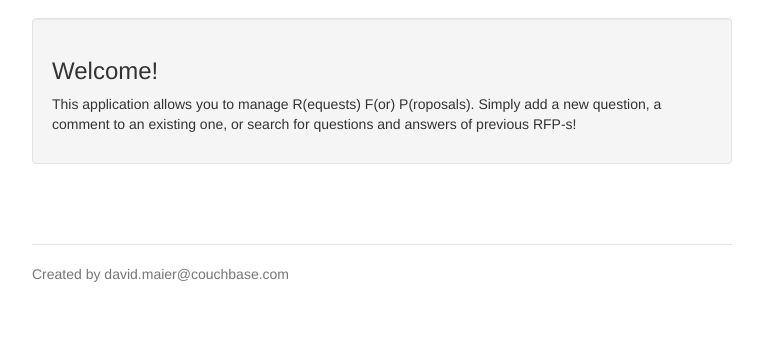
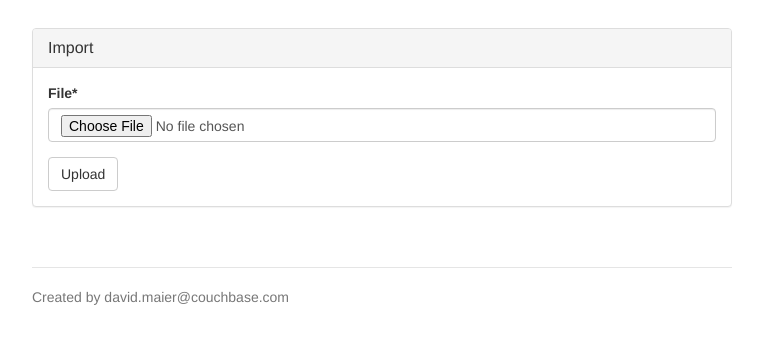
Before and after one commit to dmaier-couchbase/cb-demo-qa, a website: page app/index.html at #/import in a window 1280 px wide. Shown: the part 63-406 px from the top of the page, without its empty margins (258-1021 px from the left). Drawn offline with Linux system fonts and the light colour scheme; some packages are replaced by stand-ins of ours; files that its build step writes are made by us from their sources; files whose address does not match are found by name.

Commit message:
Added import page

```diff
--- a/app/scripts/app.js
+++ b/app/scripts/app.js
@@ -33,6 +33,10 @@ app.config(function($routeProvider) {
         templateUrl : 'views/search.html',
         controller : 'SearchCtrl'
     })
+    .when('/import', {
+       templateUrl : 'views/import.html',
+       controller : 'MainCtrl'
+    })
     .otherwise({
         redirectTo: '/'
     });
--- /dev/null
+++ b/app/views/import.html
@@ -0,0 +1,25 @@
+<div ng-include="'views/header.html'"/>
+
+<div class = "row marketing">
+
+    <!-- TODO: Add it later: <div ng-include="'views/msg.html'"/> -->
+
+    <div class="panel panel-default">
+        <div class="panel-heading">
+            <h4 class="panel-title">
+                Import
+            </h4>
+        </div>
+        <div class="panel-body">
+            <form id="upload" role="form">
+                <div class="form-group">
+                    <label for="inputFile">File*</label>
+                    <input id="inputFile" ng-model="inputFile" type="file" class="form-control"/>
+                </div>
+                <button id="buttonUpload" class="btn btn-default" ng-click="">Upload</button>
+            </form>
+        </div>
+    </div>
+</div>
+
+<div ng-include="'views/footer.html'"/>
```
Also changed, not shown: app/views/header.html (+1 -0 lines).
